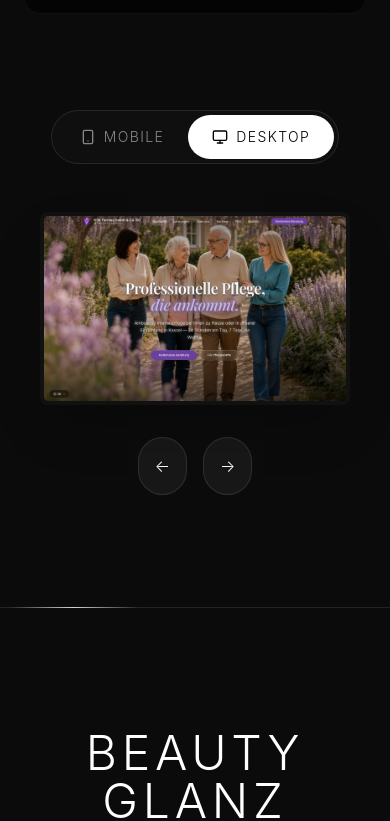
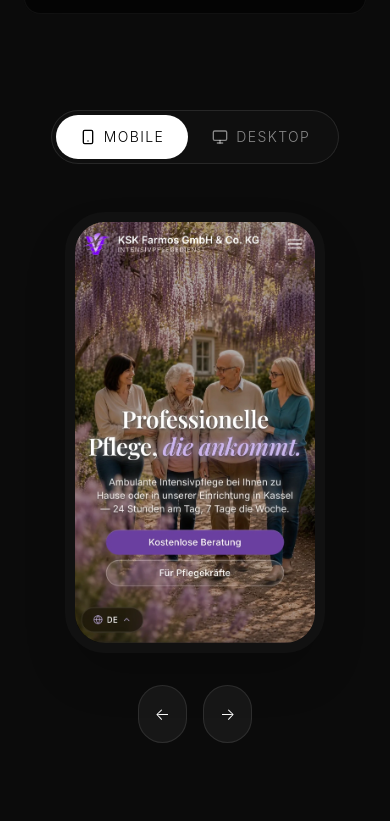
Before and after one commit to skaisstsdev/portfolio, a React (Vite) app: page / in a window 390 px wide. Shown: the part 3063-3884 px from the top of the page. Built offline with nearby package versions, Linux system fonts and the light colour scheme.

Commit message:
Fix mobile menu styling and default device mockup

```diff
--- a/src/components/BeautyGlanz.tsx
+++ b/src/components/BeautyGlanz.tsx
@@ -9,7 +9,12 @@ import { useTranslation } from 'react-i18next';
 export default function BeautyGlanz() {
   const { t } = useTranslation();
   const [openIndex, setOpenIndex] = useState<number | null>(0);
-  const [device, setDevice] = useState<'desktop' | 'mobile'>('desktop');
+  const [device, setDevice] = useState<'desktop' | 'mobile'>(() => {
+    if (typeof window !== 'undefined') {
+      return window.innerWidth < 768 ? 'mobile' : 'desktop';
+    }
+    return 'desktop';
+  });
   const [currentDesktopIndex, setCurrentDesktopIndex] = useState(0);
   const [currentMobileIndex, setCurrentMobileIndex] = useState(0);
 
--- a/src/components/Header.tsx
+++ b/src/components/Header.tsx
@@ -63,19 +63,19 @@ export default function Header() {
       <AnimatePresence>
         {mobileMenuOpen && (
           <motion.div
-            initial={{ opacity: 0, y: -20 }}
-            animate={{ opacity: 1, y: 0 }}
-            exit={{ opacity: 0, y: -20 }}
-            transition={{ duration: 0.3 }}
-            className="absolute top-full left-0 w-full bg-black/95 backdrop-blur-xl border-b border-white/10 md:hidden shadow-2xl"
+            initial={{ opacity: 0, backdropFilter: 'blur(0px)' }}
+            animate={{ opacity: 1, backdropFilter: 'blur(16px)' }}
+            exit={{ opacity: 0, backdropFilter: 'blur(0px)' }}
+            transition={{ duration: 0.4, ease: "easeInOut" }}
+            className="fixed inset-0 z-40 flex flex-col items-center justify-center bg-black/90 md:hidden h-screen w-screen"
           >
-            <nav className="flex flex-col items-center py-8 gap-8 text-sm uppercase tracking-widest text-white/60">
+            <nav className="flex flex-col items-center gap-12 text-xl font-light uppercase tracking-widest text-white/80">
               {navLinks.map((link) => (
                 <a
                   key={link.name}
                   href={link.href}
                   onClick={() => setMobileMenuOpen(false)}
-                  className="hover:text-white transition-colors w-full text-center py-2"
+                  className="hover:text-white transition-colors"
                 >
                   {link.name}
                 </a>
--- a/src/components/KSKFarmos.tsx
+++ b/src/components/KSKFarmos.tsx
@@ -9,7 +9,12 @@ import { useTranslation } from 'react-i18next';
 export default function KSKFarmos() {
   const { t } = useTranslation();
   const [openIndex, setOpenIndex] = useState<number | null>(0);
-  const [device, setDevice] = useState<'desktop' | 'mobile'>('desktop');
+  const [device, setDevice] = useState<'desktop' | 'mobile'>(() => {
+    if (typeof window !== 'undefined') {
+      return window.innerWidth < 768 ? 'mobile' : 'desktop';
+    }
+    return 'desktop';
+  });
   const [currentDesktopIndex, setCurrentDesktopIndex] = useState(0);
   const [currentMobileIndex, setCurrentMobileIndex] = useState(0);
 
--- a/src/components/MatchaMatcha.tsx
+++ b/src/components/MatchaMatcha.tsx
@@ -9,7 +9,12 @@ import { useTranslation } from 'react-i18next';
 export default function MatchaMatcha() {
   const { t } = useTranslation();
   const [openIndex, setOpenIndex] = useState<number | null>(0);
-  const [device, setDevice] = useState<'desktop' | 'mobile'>('desktop');
+  const [device, setDevice] = useState<'desktop' | 'mobile'>(() => {
+    if (typeof window !== 'undefined') {
+      return window.innerWidth < 768 ? 'mobile' : 'desktop';
+    }
+    return 'desktop';
+  });
   const [currentDesktopIndex, setCurrentDesktopIndex] = useState(0);
   const [currentMobileIndex, setCurrentMobileIndex] = useState(0);
 
```
